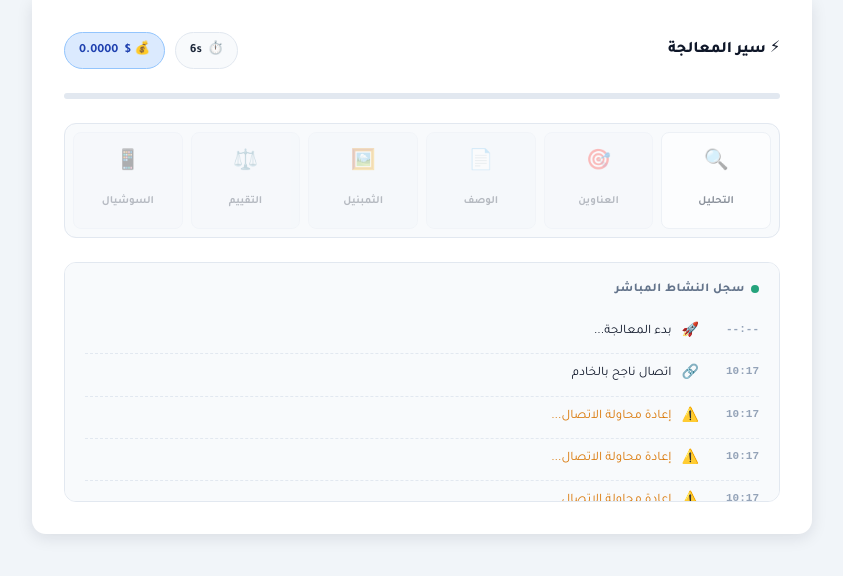
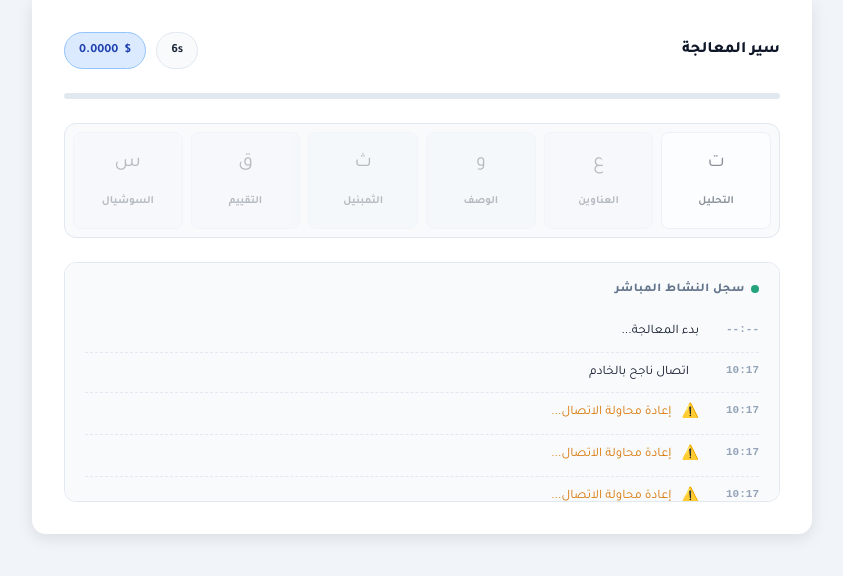
Before and after one commit to alhashema26-ux/syria-tv-ai-studio, a FastAPI app: template web/templates/processing.html in a window 1280 px wide. Shown: the part 139-715 px from the top of the page, without its empty margins (218-1061 px from the left). Run offline with FastAPI, Linux system fonts and the light colour scheme; the template is opened without the code that fills it, so the values that code supplies are empty; parts of the project's set-up code (start-up, migrations or seed data) failed here and were passed over.

Commit message:
style: remove emojis from processing page and replace step icons with letters

```diff
--- a/web/templates/processing.html
+++ b/web/templates/processing.html
@@ -296,10 +296,10 @@
         </header>
         <div class="card">
             <div class="progress-header">
-                <div class="progress-title">⚡ سير المعالجة</div>
+                <div class="progress-title">سير المعالجة</div>
                 <div class="progress-stats">
-                    <div class="stat-badge time">⏱️ <span id="elapsedTime">0s</span></div>
-                    <div class="stat-badge cost">💰 $<span id="costCounter">0.0000</span></div>
+                    <div class="stat-badge time"><span id="elapsedTime">0s</span></div>
+                    <div class="stat-badge cost">$<span id="costCounter">0.0000</span></div>
                 </div>
             </div>
 
@@ -316,7 +316,7 @@
                 <div id="logContainer">
                     <div class="log-entry info">
                         <span class="log-time">--:--</span>
-                        <span class="log-icon">🚀</span>
+
                         <span class="log-text">بدء المعالجة...</span>
                     </div>
                 </div>
@@ -341,12 +341,12 @@
         };
 
         const stepInfo = {
-            analysis: { icon: "🔍", name: "التحليل" },
-            titles: { icon: "🎯", name: "العناوين" },
-            description: { icon: "📄", name: "الوصف" },
-            thumbnail: { icon: "🖼️", name: "الثمبنيل" },
-            evaluation: { icon: "⚖️", name: "التقييم" },
-            social_media: { icon: "📱", name: "السوشيال" },
+            analysis: { icon: "ت", name: "التحليل" },
+            titles: { icon: "ع", name: "العناوين" },
+            description: { icon: "و", name: "الوصف" },
+            thumbnail: { icon: "ث", name: "الثمبنيل" },
+            evaluation: { icon: "ق", name: "التقييم" },
+            social_media: { icon: "س", name: "السوشيال" },
         };
 
         // بناء بطاقات الخطوات
@@ -444,7 +444,7 @@
                         updateStepStatus(step, 'completed');
                         const info = stepInfo[step];
                         if (info) {
-                            addLog(`اكتملت خطوة "${info.name}"`, 'success', '✅');
+                            addLog(`اكتملت خطوة "${info.name}"`, 'success', '');
                         }
                     }
                 });
@@ -500,7 +500,7 @@
         // ابدأ
         buildSteps();
         setTimeout(() => {
-            addLog('اتصال ناجح بالخادم', 'info', '🔗');
+            addLog('اتصال ناجح بالخادم', 'info', '');
             checkStatus();
         }, 500);
     </script>
```
